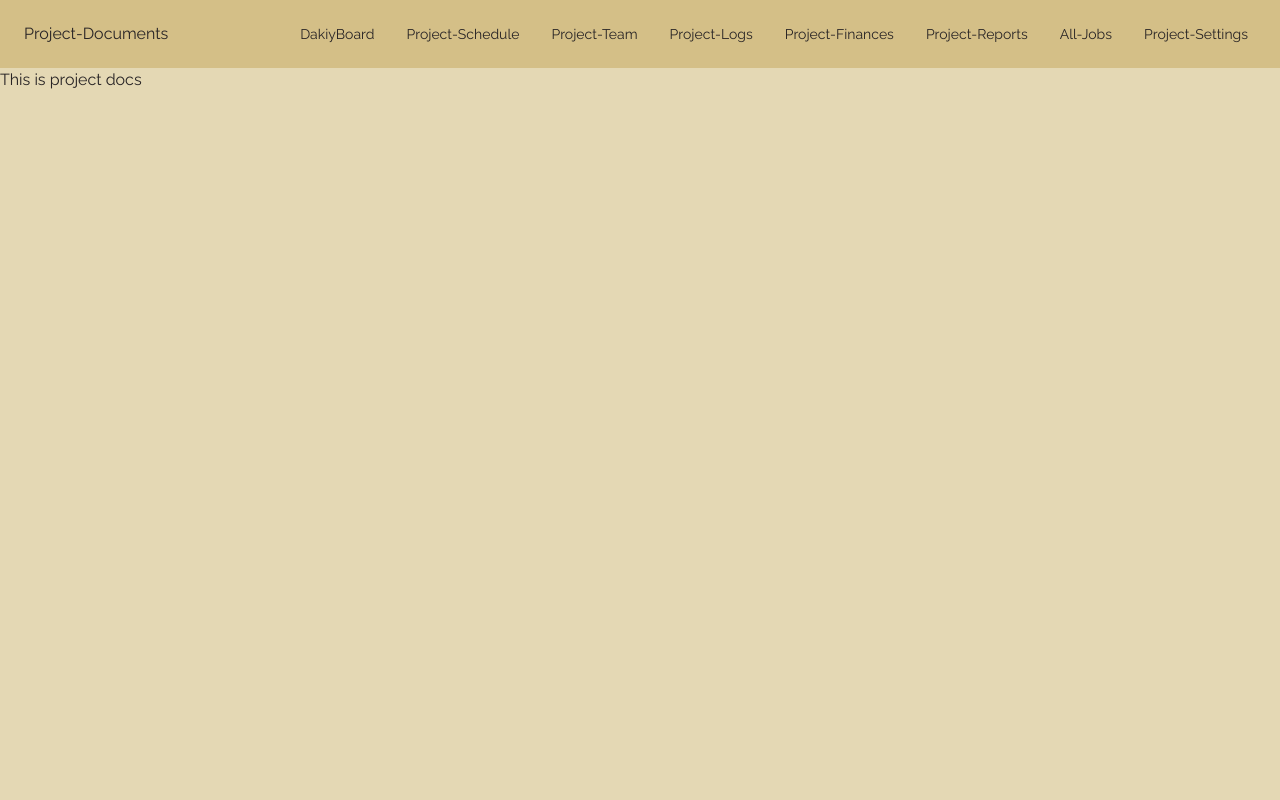
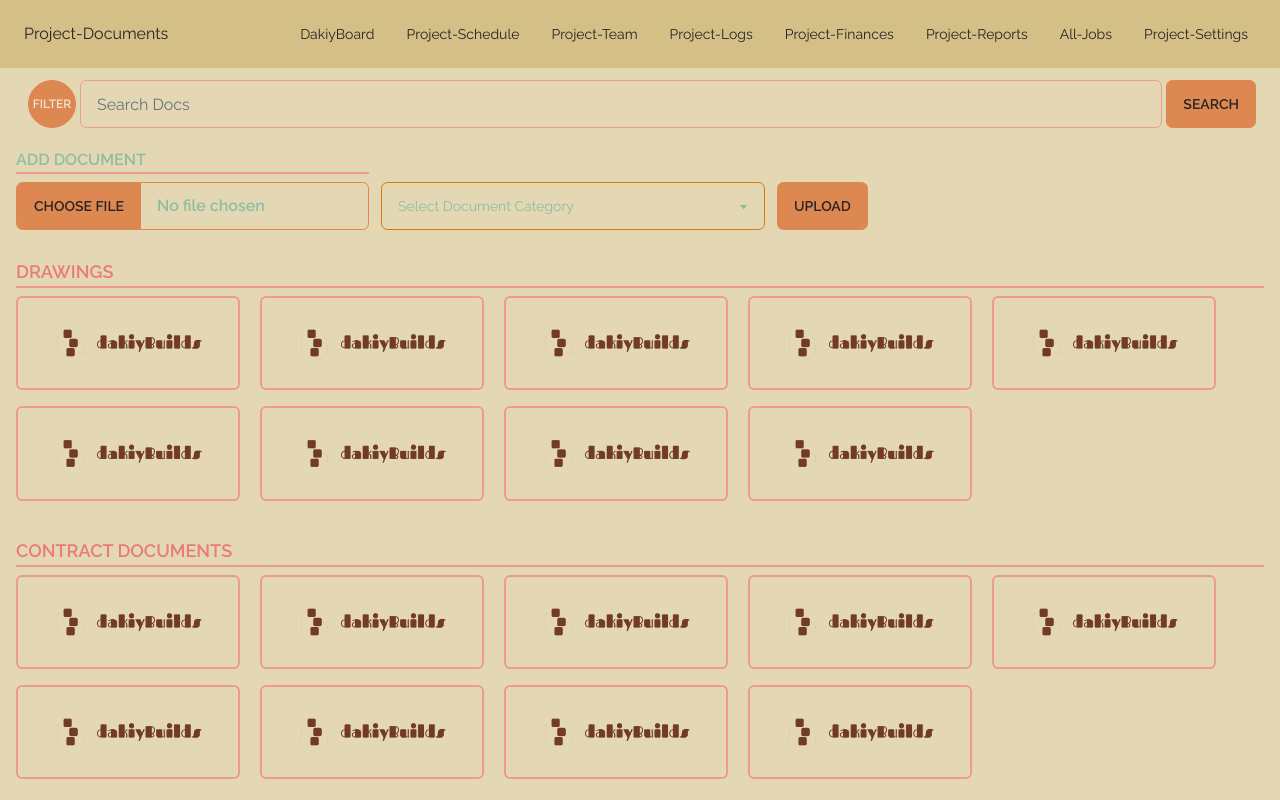
Before and after one commit to Lanr3waju/dakiybuilds, a Next.js app: page /project-documents in a window 1280 px wide. Shown: the top 800 px of the page. Built offline with nearby package versions, Linux system fonts and the light colour scheme; a web font is replaced by a local one.

Commit message:
feat: add-docs-page-ui (#14)

```diff
--- a/app/components/dashboard/greeting/Greeting.jsx
+++ b/app/components/dashboard/greeting/Greeting.jsx
@@ -2,8 +2,8 @@ import { getGreeting } from "./getTime"
 
 function Greeting() {
     return (
-        <h2 className="mt-5 text-xl font-semibold">
-            Hello Bldr. Abass, {getGreeting()}.
+        <h2 className="mt-4 text-xl font-semibold">
+            Hello Mr. Abass, {getGreeting()}.
         </h2>
     )
 }
--- /dev/null
+++ b/app/components/project-docs/AddDocs.jsx
@@ -0,0 +1,55 @@
+'use client'
+
+import { useEffect, useState } from 'react'
+import HorizontalLine from '../utils/HorizontalLine'
+
+export function AddDocs() {
+    const [file, setFile] = useState()
+    const [fileUploaded, setFileUploaded] = useState(false)
+
+    const onSubmit = async (e) => {
+        e.preventDefault()
+        if (!file) return
+        setFileUploaded(true)
+    }
+
+    useEffect(() => {
+        const timer = setTimeout(() => {
+            // Code to be executed after 3 seconds
+            setFileUploaded(false)
+        }, 3000)
+        return () => clearTimeout(timer)
+    }, [fileUploaded])
+
+    return (
+        <div>
+            {fileUploaded && (
+                <div className="alert alert-success transition-all delay-100 absolute left-0" >
+                    <svg xmlns="http://www.w3.org/2000/svg" className="stroke-current shrink-0 h-6 w-6" fill="none" viewBox="0 0 24 24"><path strokeLinecap="round" strokeLinejoin="round" strokeWidth="2" d="M9 12l2 2 4-4m6 2a9 9 0 11-18 0 9 9 0 0118 0z" /></svg>
+                    <span>File Uploaded Sucessfully!</span>
+                </div>
+            )}
+            <form className='py-2 flex flex-col md:flex-row md:items-end' onSubmit={onSubmit}>
+                <label className='text-secondary-focus font-semibold uppercase justify-start max-w-sm md:mr-3'>Add document
+                    <HorizontalLine />
+                    <input name="file"
+                        onChange={(e) => setFile(e.target.files?.[0])}
+                        type="file"
+                        className="file-input file-input-bordered file-input-accent w-full max-w-sm" />
+                </label>
+                <select className="select select-warning w-full max-w-sm md:mr-3 text-secondary-focus w-full my-3 md:m-0">
+                    <option disabled selected>Select Document Category</option>
+                    <option>Drawings</option>
+                    <option>Contract Documents</option>
+                    <option>Schedules</option>
+                    <option>Work Orders</option>
+                    <option>Change Orders</option>
+                    <option>Payment Requests & Receipts</option>
+                </select>
+                <button className='btn btn-accent mt-2 md:m-0' type="submit" value="Upload"> Upload</button>
+            </form>
+        </div>
+    )
+}
+
+export default AddDocs
--- /dev/null
+++ b/app/components/project-docs/DocType.jsx
@@ -0,0 +1,27 @@
+import Image from "next/image"
+import HorizontalLine from "../utils/HorizontalLine"
+
+function DocType({ name }) {
+    const data = [1, 2, 3, 4, 5, 6, 7, 8, 9]
+    return (
+        <section className="mt-5">
+            <h2 className="uppercase md:text-lg font-semibold text-primary-focus">{name}</h2>
+            <HorizontalLine />
+            <ul className="flex w-full flex-wrap justify-start mx-auto">
+                {data.map((doc) => (
+                    <li key={doc}><Image
+                        className=" cursor-pointer h-30 object-cover rounded-md border-2 border-primary mr-5 mb-4 w-40 md:w-56"
+                        src='/logo.png'
+                        width={300}
+                        height={200}
+                        loading="lazy"
+                        alt="logo"
+                    />
+                    </li>
+                ))}
+            </ul>
+        </section>
+    )
+}
+
+export default DocType
--- /dev/null
+++ b/app/components/project-docs/DocumentsPage.jsx
@@ -0,0 +1,20 @@
+import AddDocs from "./AddDocs"
+import DocType from "./DocType"
+import SearchDocs from "./SearchDocs"
+
+function DocumentsPage() {
+    return (
+        <section className="">
+            <SearchDocs />
+            <AddDocs />
+            <DocType name='Drawings' />
+            <DocType name='Contract Documents' />
+            <DocType name='Schedules' />
+            <DocType name='Work Orders' />
+            <DocType name='Change Orders' />
+            <DocType name='Payment Requests & Receipts' />
+        </section>
+    )
+}
+
+export default DocumentsPage
--- /dev/null
+++ b/app/components/project-docs/FilterBtn.jsx
@@ -0,0 +1,12 @@
+function FilterBtn() {
+    return (
+        <details className="dropdown">
+            <summary className="m-1 btn btn-accent btn-circle mr-1 text-neutral-content text-xs font-semibold">Filter</summary>
+            <ul className="p-2 shadow menu dropdown-content z-[1] bg-base-100 rounded-box w-52">
+                <li><a>Filter by Format</a></li>
+                <li><a>Filter by Date Uploaded</a></li>
+            </ul>
+        </details>
+    )
+}
+export default FilterBtn
--- /dev/null
+++ b/app/components/project-docs/SearchDocs.jsx
@@ -0,0 +1,13 @@
+import FilterBtn from "./FilterBtn"
+
+function SearchDocs() {
+    return (
+        <form className="flex justify-around m-2 items-center">
+            <FilterBtn />
+            <input type="text" placeholder="Search Docs" className="input input-bordered input-primary w-full" />
+            <button type="submit" className="btn btn-accent ml-1">Search</button>
+        </form>
+    )
+}
+
+export default SearchDocs
--- a/app/project-documents/page.jsx
+++ b/app/project-documents/page.jsx
@@ -1,8 +1,10 @@
+import DocumentsPage from "../components/project-docs/DocumentsPage"
+
 function ProjectDocuments() {
     return (
-        <h2 data-testid="project-documents-heading">
-            This is project docs
-        </h2>
+        <section className="px-4" data-testid="project-documents-heading">
+            <DocumentsPage />
+        </section>
     )
 }
 
```
Also changed, not shown: 1 other file (tests, documents, lock files or other folders).
